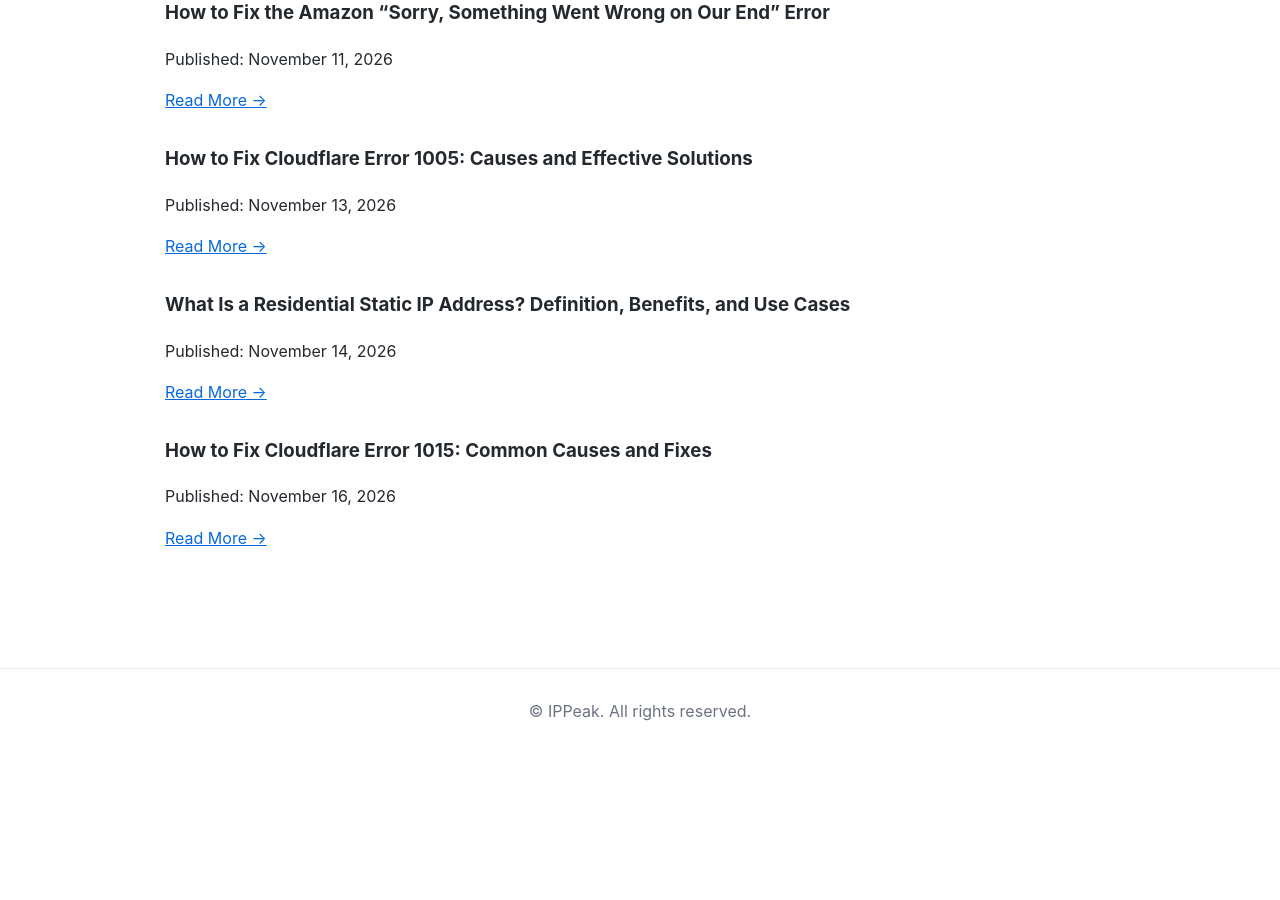
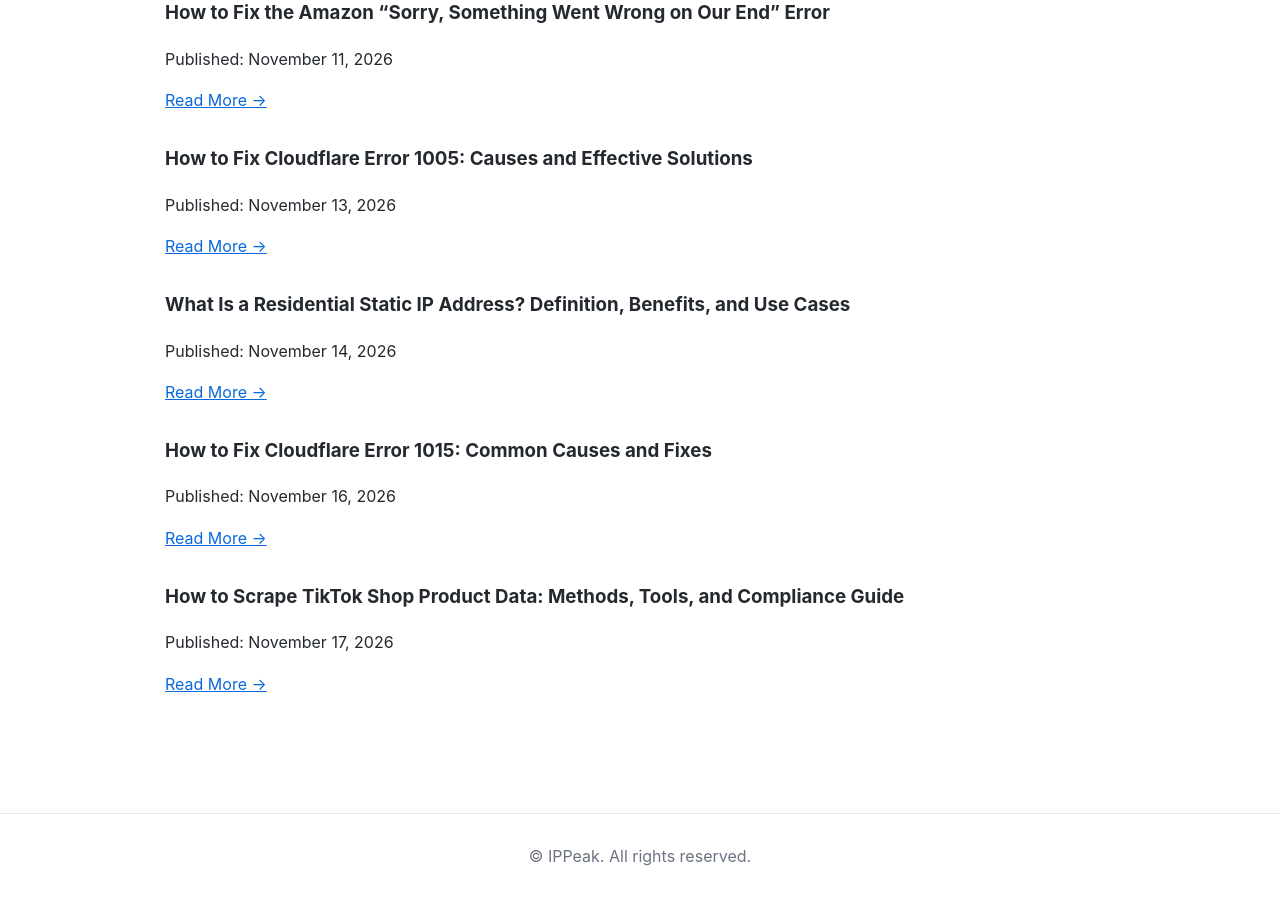
Before and after one commit to IPPeak/IPPeak-Residential-Proxy, a Jekyll site: the page built from docs/blog/articles.md, in a window 1280 px wide and 900 px high, scrolled down 3815 px. Built offline with Jekyll 4.4.1, drawn with Linux system fonts in a browser that asks for light colours; before the commit the page ends 4569 px from its top, so only the background shows below that.

Commit message:
Update articles.md

```diff
--- a/docs/blog/articles.md
+++ b/docs/blog/articles.md
@@ -172,3 +172,9 @@ Published: November 14, 2026
 Published: November 16, 2026
 
 [Read More →](How-to-Fix-Cloudflare-Error-1015.html)
+
+### How to Scrape TikTok Shop Product Data: Methods, Tools, and Compliance Guide
+
+Published: November 17, 2026
+
+[Read More →](How-to-Scrape-TikTok-Shop-Product-Data.html)
```
